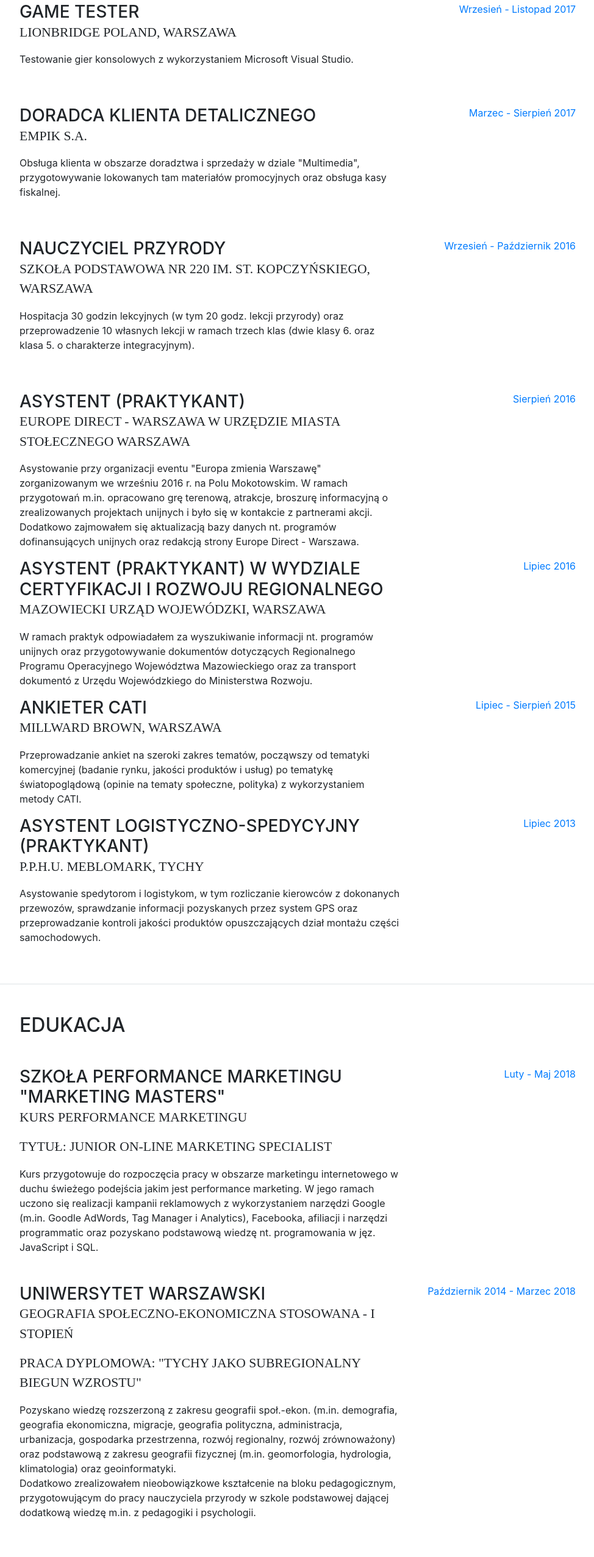
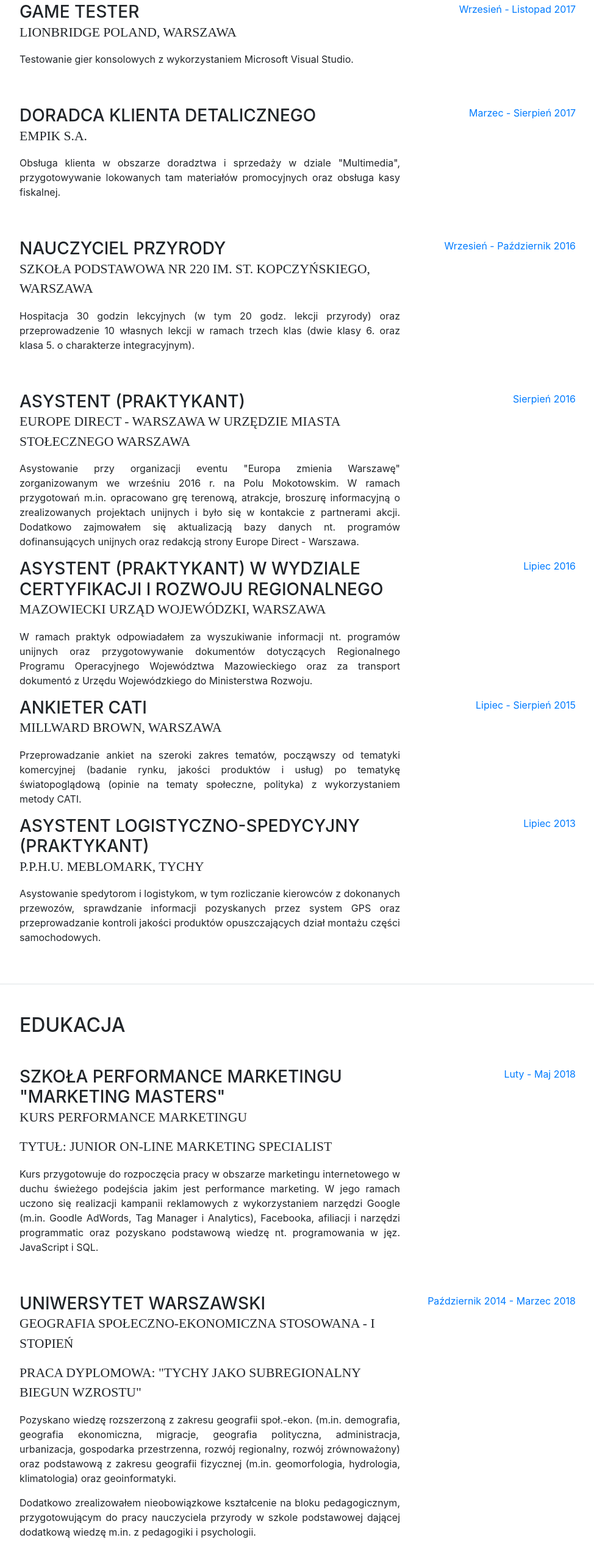
Before and after one commit to TyskiPl/cv-kamko, a website with bundled scripts: page index.html in a window 1280 px wide. Shown: the part 931-3484 px from the top of the page at 61% size, without its empty margins (288-1262 px from the left). Built offline with nearby package versions, Linux system fonts and the light colour scheme; a web font is replaced by a local one.

Commit message:
Update index.html

```diff
--- a/index.html
+++ b/index.html
@@ -114,7 +114,7 @@ gdzie z zaangażowaniem realizował projekty. Obecnie rozwijający się w kierun
             <div class="resume-content mr-auto">
               <h3 class="mb-0">GAME TESTER</h3>
               <div class="subheading mb-3">Lionbridge Poland, Warszawa</div>
-              <p>Testowanie gier konsolowych z wykorzystaniem Microsoft Visual Studio.</p>
+              <p align="justify">Testowanie gier konsolowych z wykorzystaniem Microsoft Visual Studio.</p>
             </div>
             <div class="resume-date text-md-right">
               <span class="text-primary">Wrzesień - Listopad 2017</span>
@@ -125,7 +125,7 @@ gdzie z zaangażowaniem realizował projekty. Obecnie rozwijający się w kierun
             <div class="resume-content mr-auto">
               <h3 class="mb-0">DORADCA KLIENTA DETALICZNEGO</h3>
               <div class="subheading mb-3">EMPiK S.A.</div>
-              <p>Obsługa klienta w obszarze doradztwa i sprzedaży w dziale "Multimedia", przygotowywanie lokowanych tam materiałów promocyjnych oraz obsługa kasy fiskalnej.</p>
+              <p align="justify">Obsługa klienta w obszarze doradztwa i sprzedaży w dziale "Multimedia", przygotowywanie lokowanych tam materiałów promocyjnych oraz obsługa kasy fiskalnej.</p>
             </div>
             <div class="resume-date text-md-right">
               <span class="text-primary">Marzec - Sierpień 2017</span>
@@ -136,7 +136,7 @@ gdzie z zaangażowaniem realizował projekty. Obecnie rozwijający się w kierun
             <div class="resume-content mr-auto">
               <h3 class="mb-0">NAUCZYCIEL PRZYRODY</h3>
               <div class="subheading mb-3">Szkoła Podstawowa nr 220 im. St. Kopczyńskiego, Warszawa</div>
-              <p>Hospitacja 30 godzin lekcyjnych (w tym 20 godz. lekcji przyrody) oraz przeprowadzenie 10 własnych lekcji w ramach trzech klas (dwie klasy 6. oraz klasa 5. o charakterze integracyjnym).</p>
+              <p align="justify">Hospitacja 30 godzin lekcyjnych (w tym 20 godz. lekcji przyrody) oraz przeprowadzenie 10 własnych lekcji w ramach trzech klas (dwie klasy 6. oraz klasa 5. o charakterze integracyjnym).</p>
             </div>
             <div class="resume-date text-md-right">
               <span class="text-primary">Wrzesień - Październik 2016</span>
@@ -147,7 +147,7 @@ gdzie z zaangażowaniem realizował projekty. Obecnie rozwijający się w kierun
             <div class="resume-content mr-auto">
               <h3 class="mb-0">ASYSTENT (Praktykant)</h3>
               <div class="subheading mb-3">Europe Direct - Warszawa w Urzędzie Miasta Stołecznego Warszawa</div>
-              <p>Asystowanie przy organizacji eventu "Europa zmienia Warszawę" zorganizowanym we wrześniu 2016 r. na Polu Mokotowskim. W ramach przygotowań m.in. opracowano grę terenową, atrakcje, broszurę informacyjną o zrealizowanych projektach unijnych i było się w kontakcie z partnerami akcji. Dodatkowo zajmowałem się aktualizacją bazy danych nt. programów dofinansujących unijnych oraz redakcją strony Europe Direct - Warszawa.</p>
+              <p align="justify">Asystowanie przy organizacji eventu "Europa zmienia Warszawę" zorganizowanym we wrześniu 2016 r. na Polu Mokotowskim. W ramach przygotowań m.in. opracowano grę terenową, atrakcje, broszurę informacyjną o zrealizowanych projektach unijnych i było się w kontakcie z partnerami akcji. Dodatkowo zajmowałem się aktualizacją bazy danych nt. programów dofinansujących unijnych oraz redakcją strony Europe Direct - Warszawa.</p>
             </div>
             <div class="resume-date text-md-right">
               <span class="text-primary">Sierpień 2016</span>
@@ -158,7 +158,7 @@ gdzie z zaangażowaniem realizował projekty. Obecnie rozwijający się w kierun
             <div class="resume-content mr-auto">
               <h3 class="mb-0">ASYSTENT (Praktykant) W WYDZIALE CERTYFIKACJI I ROZWOJU REGIONALNEGO</h3>
               <div class="subheading mb-3">Mazowiecki Urząd Wojewódzki, Warszawa</div>
-              <p>W ramach praktyk odpowiadałem za wyszukiwanie informacji nt. programów unijnych oraz przygotowywanie dokumentów dotyczących Regionalnego Programu Operacyjnego Województwa Mazowieckiego oraz za transport dokumentó z Urzędu Wojewódzkiego do Ministerstwa Rozwoju.</p>
+              <p align="justify">W ramach praktyk odpowiadałem za wyszukiwanie informacji nt. programów unijnych oraz przygotowywanie dokumentów dotyczących Regionalnego Programu Operacyjnego Województwa Mazowieckiego oraz za transport dokumentó z Urzędu Wojewódzkiego do Ministerstwa Rozwoju.</p>
             </div>
             <div class="resume-date text-md-right">
               <span class="text-primary">Lipiec 2016</span>
@@ -169,7 +169,7 @@ gdzie z zaangażowaniem realizował projekty. Obecnie rozwijający się w kierun
             <div class="resume-content mr-auto">
               <h3 class="mb-0">ANKIETER CATI</h3>
               <div class="subheading mb-3">Millward Brown, Warszawa</div>
-              <p>Przeprowadzanie ankiet na szeroki zakres tematów, począwszy od tematyki komercyjnej (badanie rynku, jakości produktów i usług) po tematykę światopoglądową (opinie na tematy społeczne, polityka) z wykorzystaniem metody CATI.</p>
+              <p align="justify">Przeprowadzanie ankiet na szeroki zakres tematów, począwszy od tematyki komercyjnej (badanie rynku, jakości produktów i usług) po tematykę światopoglądową (opinie na tematy społeczne, polityka) z wykorzystaniem metody CATI.</p>
             </div>
             <div class="resume-date text-md-right">
               <span class="text-primary">Lipiec - Sierpień 2015</span>
@@ -180,7 +180,7 @@ gdzie z zaangażowaniem realizował projekty. Obecnie rozwijający się w kierun
             <div class="resume-content mr-auto">
               <h3 class="mb-0">ASYSTENT LOGISTYCZNO-SPEDYCYJNY (Praktykant)</h3>
               <div class="subheading mb-3">P.P.H.U. Meblomark, Tychy</div>
-              <p>Asystowanie spedytorom i logistykom, w tym rozliczanie kierowców z dokonanych przewozów, sprawdzanie informacji pozyskanych przez system GPS oraz przeprowadzanie kontroli jakości produktów opuszczających dział montażu części samochodowych.</p>
+              <p align="justify">Asystowanie spedytorom i logistykom, w tym rozliczanie kierowców z dokonanych przewozów, sprawdzanie informacji pozyskanych przez system GPS oraz przeprowadzanie kontroli jakości produktów opuszczających dział montażu części samochodowych.</p>
             </div>
             <div class="resume-date text-md-right">
               <span class="text-primary">Lipiec 2013</span>
@@ -200,7 +200,7 @@ gdzie z zaangażowaniem realizował projekty. Obecnie rozwijający się w kierun
               <h3 class="mb-0">SZKOŁA PERFORMANCE MARKETINGU "MARKETING MASTERS"</h3>
               <div class="subheading mb-3">Kurs performance marketingu</div>
               <div class="subheading mb-3">Tytuł: Junior On-line Marketing Specialist</div>
-              <div>Kurs przygotowuje do rozpoczęcia pracy w obszarze marketingu internetowego w duchu świeżego podejścia jakim jest performance marketing. W jego ramach uczono się realizacji kampanii reklamowych z wykorzystaniem narzędzi Google (m.in. Goodle AdWords, Tag Manager i Analytics), Facebooka, afiliacji i narzędzi programmatic oraz pozyskano podstawową wiedzę nt. programowania w jęz. JavaScript i SQL.</div>
+              <p align="justify">Kurs przygotowuje do rozpoczęcia pracy w obszarze marketingu internetowego w duchu świeżego podejścia jakim jest performance marketing. W jego ramach uczono się realizacji kampanii reklamowych z wykorzystaniem narzędzi Google (m.in. Goodle AdWords, Tag Manager i Analytics), Facebooka, afiliacji i narzędzi programmatic oraz pozyskano podstawową wiedzę nt. programowania w jęz. JavaScript i SQL.</p>
               </div>
              <div class="resume-date text-md-right">
               <span class="text-primary">Luty - Maj 2018</span>
@@ -212,8 +212,8 @@ gdzie z zaangażowaniem realizował projekty. Obecnie rozwijający się w kierun
               <h3 class="mb-0">UNIWERSYTET WARSZAWSKI</h3>
               <div class="subheading mb-3">Geografia społeczno-ekonomiczna stosowana - I stopień</div>
               <div class="subheading mb-3">Praca dyplomowa: "Tychy jako subregionalny biegun wzrostu"</div>
-              <div>Pozyskano wiedzę rozszerzoną z zakresu geografii społ.-ekon. (m.in. demografia, geografia ekonomiczna, migracje, geografia polityczna, administracja, urbanizacja, gospodarka przestrzenna, rozwój regionalny, rozwój zrównoważony) oraz podstawową z zakresu geografii fizycznej (m.in. geomorfologia, hydrologia, klimatologia) oraz geoinformatyki.</div>
-              <p>Dodatkowo zrealizowałem nieobowiązkowe kształcenie na bloku pedagogicznym, przygotowującym do pracy nauczyciela przyrody w szkole podstawowej dającej dodatkową wiedzę m.in. z pedagogiki i psychologii.</p>
+              <p align="justify">Pozyskano wiedzę rozszerzoną z zakresu geografii społ.-ekon. (m.in. demografia, geografia ekonomiczna, migracje, geografia polityczna, administracja, urbanizacja, gospodarka przestrzenna, rozwój regionalny, rozwój zrównoważony) oraz podstawową z zakresu geografii fizycznej (m.in. geomorfologia, hydrologia, klimatologia) oraz geoinformatyki.</p>
+              <p align="justify">Dodatkowo zrealizowałem nieobowiązkowe kształcenie na bloku pedagogicznym, przygotowującym do pracy nauczyciela przyrody w szkole podstawowej dającej dodatkową wiedzę m.in. z pedagogiki i psychologii.</p>
             </div>
             <div class="resume-date text-md-right">
               <span class="text-primary">Październik 2014 - Marzec 2018</span>
@@ -225,7 +225,7 @@ gdzie z zaangażowaniem realizował projekty. Obecnie rozwijający się w kierun
               <h3 class="mb-0">AKADEMIA OBRONY NARODOWEJ</h3>
               <div class="subheading mb-3">Logistyka, specj. Transport</div>
               <div class="subheading mb-3">Praca dyplomowa: "Analiza i ocena sieci autostrad oraz dróg ekspresowych w Polsce w latach 2004 – 2020"</div>
-              <div>Pozyskano podstawową wiedzę na temat funkcjonowania gospodarki, transportu oraz łańcucha dostaw w przedsiebiorstwie, magazynowania produktów i zarządzania produkcją.</div>
+              <p align="justify">Pozyskano podstawową wiedzę na temat funkcjonowania gospodarki, transportu oraz łańcucha dostaw w przedsiebiorstwie, magazynowania produktów i zarządzania produkcją.</p>
             </div>
             <div class="resume-date text-md-right">
               <span class="text-primary">Październik 2011 - Lipiec 2014</span>
@@ -247,7 +247,7 @@ gdzie z zaangażowaniem realizował projekty. Obecnie rozwijający się w kierun
             <li>
               <i class="fa-li fa fa-check"></i>
               Francuski - poziom podstawowy</li>
-          </ul>
+          </ul><br>
           <div class="subheading mb-3">Przestrzeń</div>
           <ul class="fa-ul mb-0">
             <li>
@@ -262,32 +262,28 @@ gdzie z zaangażowaniem realizował projekty. Obecnie rozwijający się w kierun
             <li>
               <i class="fa-li fa fa-check"></i>
               Kompleksowe planowanie i organizowanie eventów oraz podróży</li>
-          </ul>
+          </ul><br>
          <div class="subheading mb-3">Inne</div>
           <ul class="fa-ul mb-0">
             <li>
               <i class="fa-li fa fa-check"></i>
               Znajomość języka HTML - poziom podstawowy</li>
-            <ul class="fa-ul mb-0">
             <li>
               <i class="fa-li fa fa-check"></i>
               Znajomość języka JavaScript - poziom podstawowy</li>
-              <ul class="fa-ul mb-0">
             <li>
               <i class="fa-li fa fa-check"></i>
               Znajomość języka SQL - poziom podstawowy</li>
-          <ul class="fa-ul mb-0">
             <li>
               <i class="fa-li fa fa-check"></i>
               Swobodna praca w środowisku Windows, MS Office i w internecie</li>
-            <ul class="fa-ul mb-0">
             <li>
               <i class="fa-li fa fa-check"></i>
               Pisanie tekstów, w tym teksty tematyczne, artykuły, felietony</li>
-            <ul class="fa-ul mb-0">
             <li>
               <i class="fa-li fa fa-check"></i>
               Prawo jazdy kat. B</li>
+            </ul>
         </div>
       </section>
 
```
